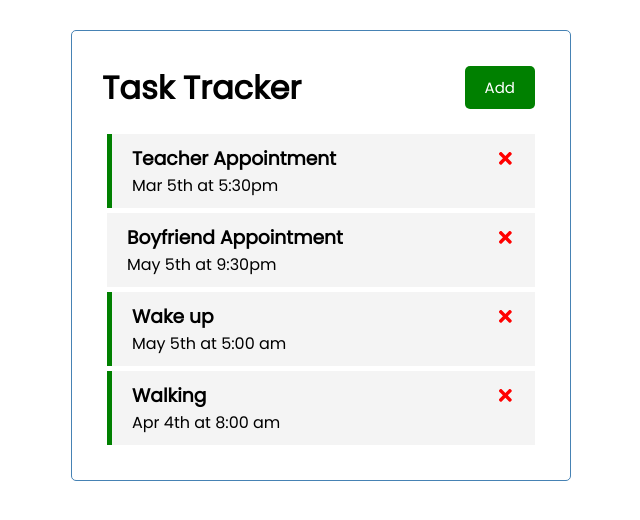
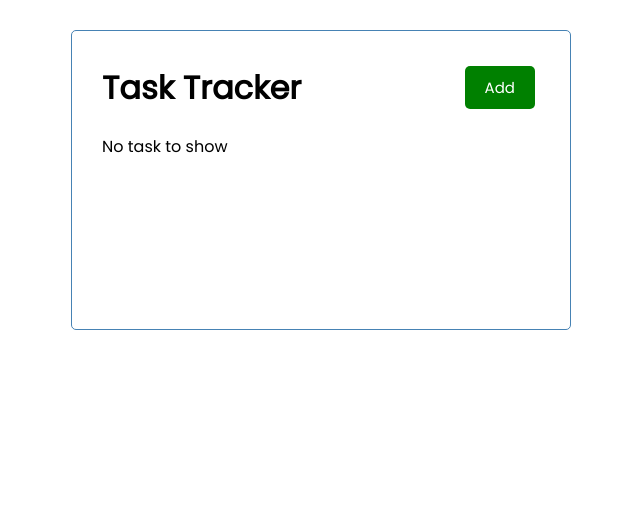
Before and after one commit to TinaYounge/gl1-reminder-app, a React (Create React App) app: page / in a window 1280 px wide. Shown: the top 520 px of the page, without its empty margins (319-959 px from the left). Built offline with nearby package versions, Linux system fonts and the light colour scheme; data requests are answered from the project's data file.

Commit message:
add landing backend

```diff
--- a/db.json
+++ b/db.json
@@ -1,28 +1,3 @@
 {
-  "tasks": [
-    {
-      "id": 2,
-      "text": "Teacher Appointment",
-      "day": "Mar 5th at 5:30pm",
-      "reminder": true
-    },
-    {
-      "id": 3,
-      "text": "Boyfriend Appointment",
-      "day": "May 5th at 9:30pm",
-      "reminder": false
-    },
-    {
-      "text": "Wake up",
-      "day": "May 5th at 5:00 am",
-      "reminder": true,
-      "id": 4
-    },
-    {
-      "text": "Walking",
-      "day": "Apr 4th at 8:00 am",
-      "reminder": true,
-      "id": 5
-    }
-  ]
+  "tasks": []
 }
--- a/src/App.js
+++ b/src/App.js
@@ -23,39 +23,56 @@
   };
   //Add task
   const addTask = async (task) => {
-    const res = await fetch("http://localhost:5000/tasks",{
-      method:"POST",
-      headers:{
-        "Content-type":"application/json"
+    const res = await fetch("http://localhost:5000/tasks", {
+      method: "POST",
+      headers: {
+        "Content-type": "application/json",
       },
       body: JSON.stringify(task),
     });
-const data  = await res.json()
-setTasks([...tasks,data])
+    const data = await res.json();
+    setTasks([...tasks, data]);
+  };
+  // Delete task
+    const deleteTask = async (id) => {
+      const res = await fetch(`http://localhost:5000/tasks/${id}`, { method: "DELETE" });
+   //We should control the response status to decide if we will change the state or not.
+   res.status === 200
+   ? setTasks(tasks.filter((task) => task.id !== id))
+   : alert('Error Deleting This Task')
+      // setTasks(tasks.filter((task) => task.id !== id));
 
-  };
-  //Delete task
-  const deleteTask = async (id) => {
-    await fetch(`http://localhost:5000/tasks/${id}`, { method: "DELETE" });
-    setTasks(tasks.filter((task) => task.id !== id));
-  };
+    };
+
+
   //Fetch Task
   const fetchTask = async (id) => {
-    const res = await fetch(`http://localhost:5000/tasks${id}`);
+    const res = await fetch(`http://localhost:5000/tasks/${id}`);
     const data = await res.json();
     return data;
   };
 
-  //Toggle Reminder
-  const toggleReminder = (id) => {
+  // Toggle Reminder
+  const toggleReminder = async (id) => {
+    const taskToToggle = await fetchTask(id);
+    const updTask = { ...taskToToggle, reminder: !taskToToggle.reminder };
+
+    const res = await fetch(`http://localhost:5000/tasks/${id}`, {
+      method: "PUT",
+      headers: {
+        "Content-type": "application/json",
+      },
+      body: JSON.stringify(updTask),
+    });
+
+    const data = await res.json();
 
     setTasks(
       tasks.map((task) =>
-        task.id === id ? { ...task, reminder: !task.reminder } : task
+        task.id === id ? { ...task, reminder: data.reminder } : task
       )
     );
   };
-
   return (
     <div className="container">
       <Header
```
